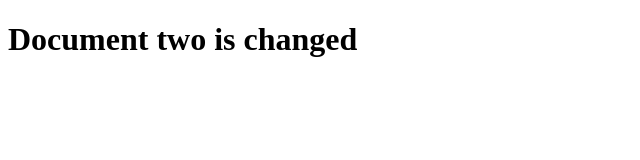
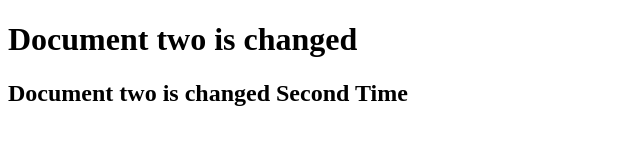
Before and after one commit to Amarsai403/svt, a plain HTML site: page project/index1.html in a window 1280 px wide. Shown: the whole page, without its empty margins (0-640 px from the left). Drawn offline with Linux system fonts and the light colour scheme.

Commit message:
addig files to two branch

```diff
--- a/project/index1.html
+++ b/project/index1.html
@@ -11,6 +11,9 @@
     <h1>
         Document two is changed
     </h1>
+    <h2>
+        Document two is changed Second Time
+    </h2>
 
 </body>
 </html>
```
